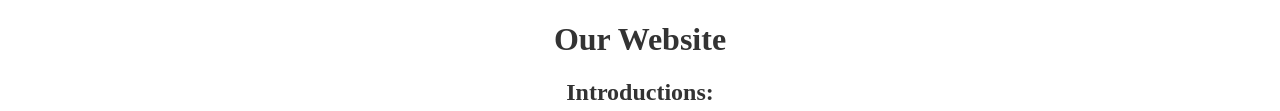
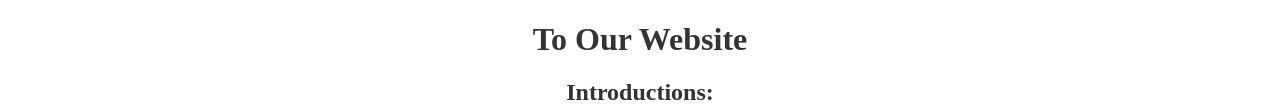
Before and after one commit to movarnell/Example-HTML-Project, a plain HTML site: page index.html in a window 1280 px wide. Shown: the part 495-606 px from the top of the page. Drawn offline with Linux system fonts and the light colour scheme.

Commit message:
Update website title to "To Our Website"

```diff
--- a/index.html
+++ b/index.html
@@ -17,7 +17,7 @@
     <div class="center">
         <img src="https://www.pgcps.org/globalassets/shared/images/herobanner/h-welcome-bienvenidas-bienvenue.jpg" alt="Welcome text in multiple languages" width="600">
     </div>
-    <h1 class="title">Our Website</h1>
+    <h1 class="title">To Our Website</h1>
     <h2 class="subtitle">Introductions:</h2>
     <p class="container">This website is an example website built to show you how different types of selectors with CSS work and to provide examples so that you can better understand how websites are designed and how to structure your work.</p>
 </body>
```
